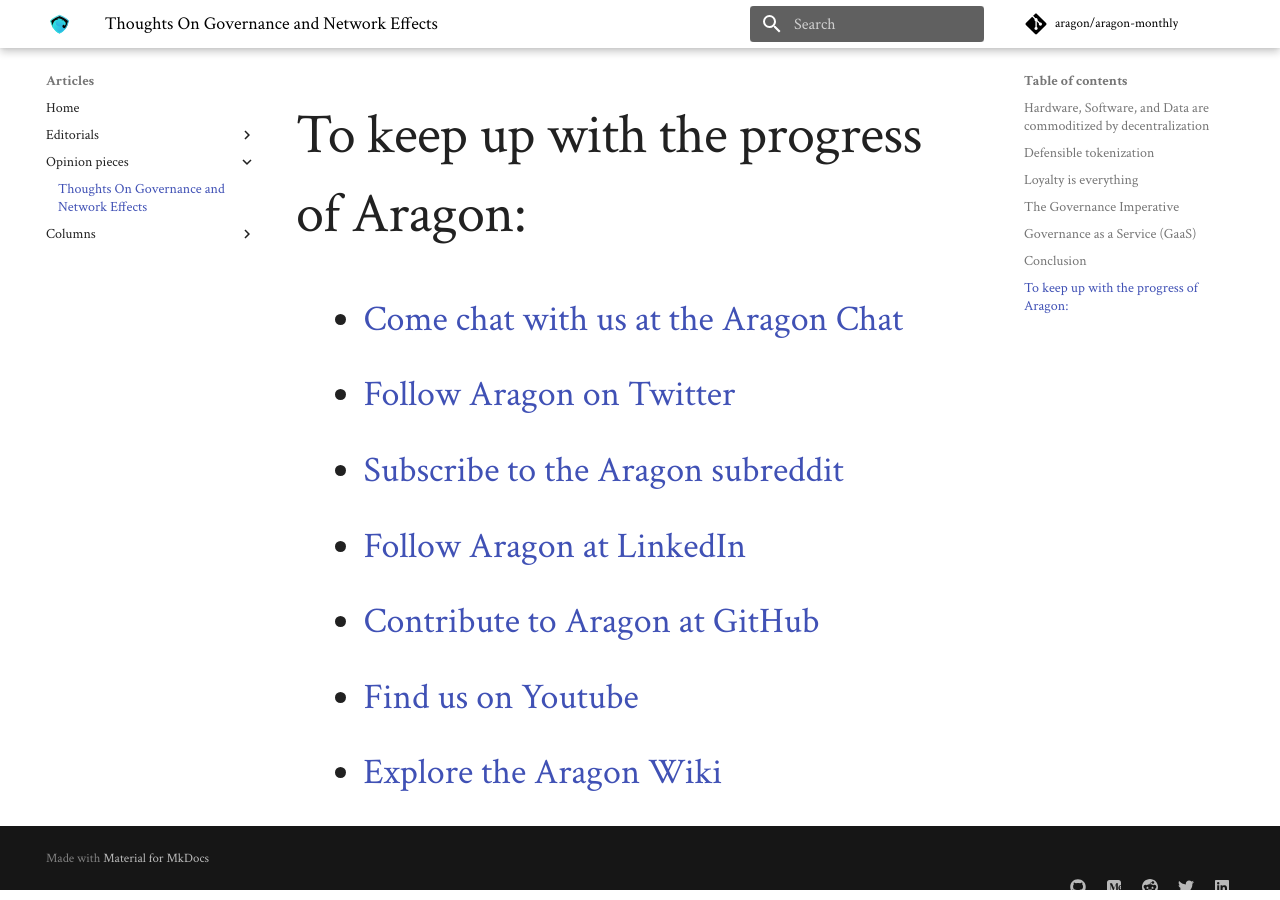
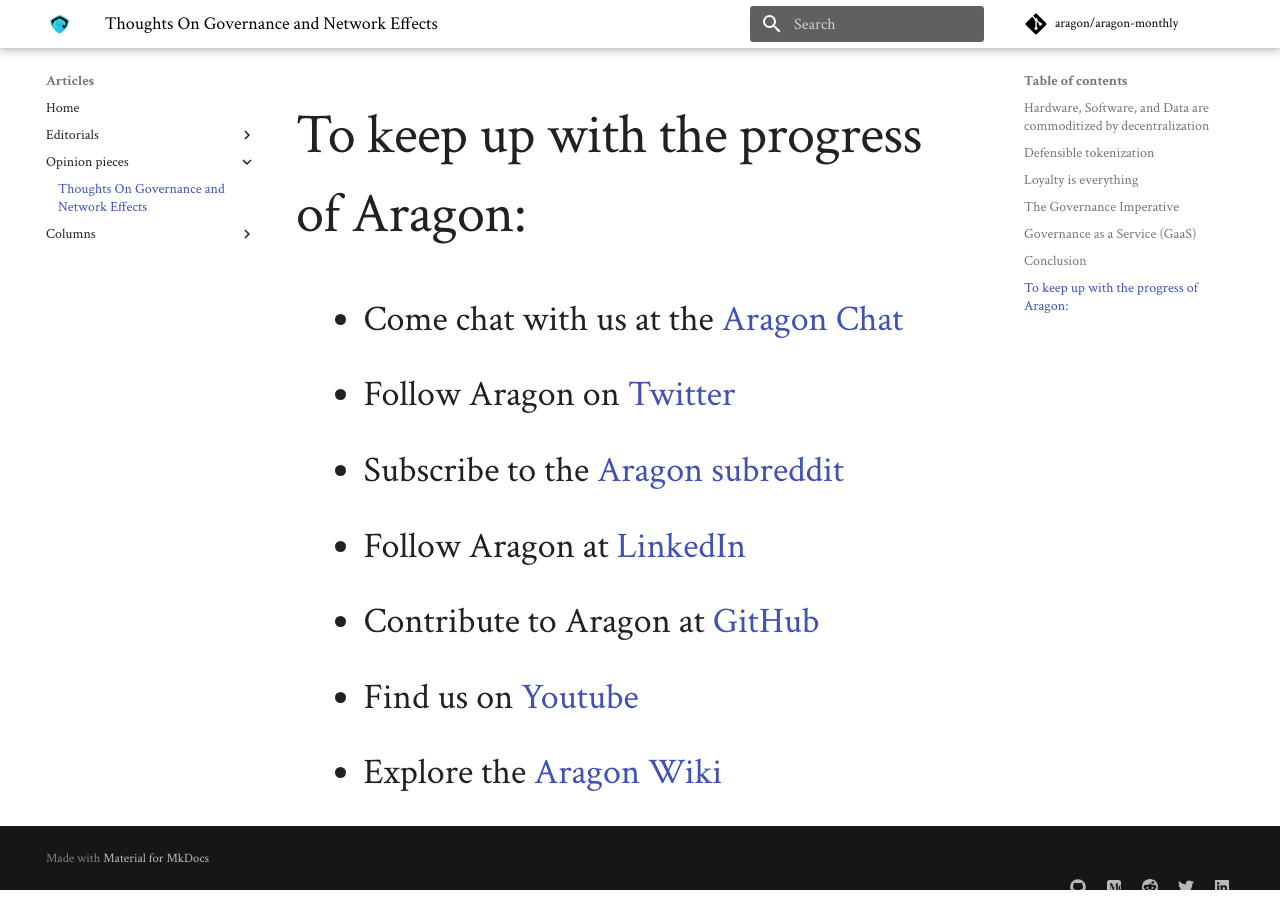
Before and after one commit to aragon/aragon-monthly, an MkDocs documentation site: the page built from docs/articles/opinion/thoughts_on_governance_network_effects.md, in a window 1280 px wide and 900 px high, scrolled down 20396 px. Built offline with MkDocs 1.6.1 and Material for MkDocs 9.7.7, drawn with Linux system fonts in a browser that asks for light colours; comment, search, counter and statistics services are not loaded; old or Windows-style settings are respelled for this version of MkDocs.

```diff
--- a/docs/articles/opinion/thoughts_on_governance_network_effects.md
+++ b/docs/articles/opinion/thoughts_on_governance_network_effects.md
@@ -91,10 +91,10 @@ At [Aragon](https://aragon.one/) we are building infrastructure to support these
 
 
 ## To keep up with the progress of Aragon:
-- [Come chat with us at the Aragon Chat](https://aragon.chat/)
-- [Follow Aragon on Twitter](https://twitter.com/aragonproject)
-- [Subscribe to the Aragon subreddit](https://www.reddit.com/r/aragonproject/)
-- [Follow Aragon at LinkedIn](https://www.linkedin.com/company/aragonproject)
-- [Contribute to Aragon at GitHub](https://github.com/aragon)
-- [Find us on Youtube](https://www.youtube.com/c/AragonProject)
-- [Explore the Aragon Wiki](https://wiki.aragon.one/)
+- Come chat with us at the [Aragon Chat](https://aragon.chat/)
+- Follow Aragon on [Twitter](https://twitter.com/aragonproject)
+- Subscribe to the [Aragon subreddit](https://www.reddit.com/r/aragonproject/)
+- Follow Aragon at [LinkedIn](https://www.linkedin.com/company/aragonproject)
+- Contribute to Aragon at [GitHub](https://github.com/aragon)
+- Find us on [Youtube](https://www.youtube.com/c/AragonProject)
+- Explore the [Aragon Wiki](https://wiki.aragon.one/)
```
